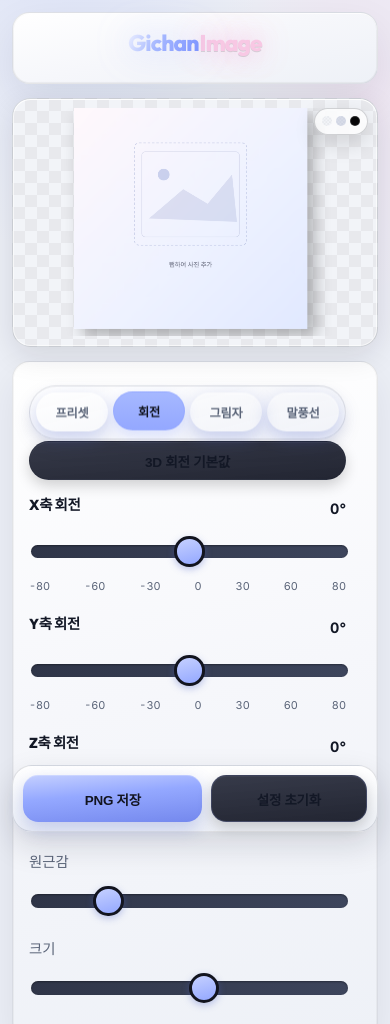
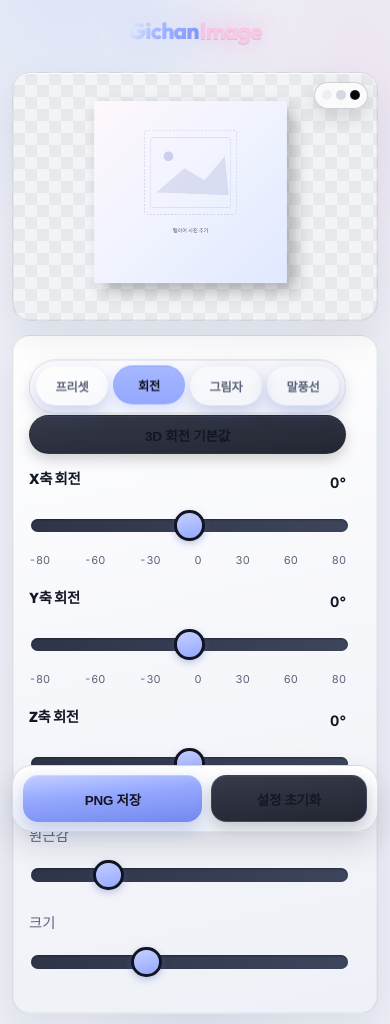
Before and after one commit to baggychani/3DRotator, a plain HTML site: page web/index.html in a window 390 px wide. Shown: the top 1024 px of the page. Drawn offline with Linux system fonts and the light colour scheme.

Commit message:
모바일 UI: 로고 패널 제거, 미리보기 카드 테마 정렬, 캔버스 여백·스케일
- 720px 이하 인트로 박스 투명화, 패널 패딩 덮어쓰기 순서 수정
- stage-card 크롬을 패널과 동일 라이트/다크, viewport는 투명
- 좁은 캔버스에서 fit 여백 확대, 기본 scale 56·말풍선 프리셋 52

Co-authored-by: Cursor <cursoragent@cursor.com>

```diff
--- a/web/index.html
+++ b/web/index.html
@@ -95,7 +95,7 @@
             <span class="tick-labels" aria-hidden="true"><span>-80</span><span>-60</span><span>-30</span><span>0</span><span>30</span><span>60</span><span>80</span></span>
           </label>
           <label>원근감 <input data-control="perspective" type="range" min="900" max="3200" value="1400" /></label>
-          <label>크기 <input data-control="scale" type="range" min="35" max="95" value="68" /></label>
+          <label>크기 <input data-control="scale" type="range" min="35" max="95" value="56" /></label>
         </details>
 
         <details class="control-group" data-mobile-panel="shadow" data-mobile-active="false">
--- a/web/modules/defaults.js
+++ b/web/modules/defaults.js
@@ -3,7 +3,7 @@ export const initialState = {
   rotateY: 0,
   rotateZ: 0,
   perspective: 1400,
-  scale: 68,
+  scale: 56,
   shadowEnabled: true,
   shadowAlpha: 28,
   shadowBlur: 26,
@@ -44,7 +44,7 @@ export const builtInPresets = [
       ...initialState,
       rotateX: 8,
       rotateY: -18,
-      scale: 64,
+      scale: 52,
       tailEnabled: true,
       tailWidth: 78,
       tailLength: 150,
--- a/web/modules/renderer.js
+++ b/web/modules/renderer.js
@@ -2,6 +2,7 @@ import { projectPoint3d, rotatePoint3d } from "./geometry.js";
 
 const BASE_CANVAS_WIDTH = 1080;
 const FIT_MARGIN = 96;
+const FIT_MARGIN_COMPACT = 132;
 const TAIL_HANDLE_RADIUS = 20;
 const TEXTURE_PADDING = 1;
 const TAIL_OVERLAP = 10;
@@ -198,10 +199,14 @@ function getContentBounds(canvas, scene, state) {
   );
 }
 
+function getFitMarginForCanvas(canvas) {
+  return canvas.width <= 1200 ? FIT_MARGIN_COMPACT : FIT_MARGIN;
+}
+
 function fitSceneToCanvas(canvas, scene, state) {
   const canvasCenter = { x: canvas.width / 2, y: canvas.height / 2 };
   const initialBounds = getContentBounds(canvas, scene, state);
-  const fitMargin = scaleValue(canvas, FIT_MARGIN);
+  const fitMargin = scaleValue(canvas, getFitMarginForCanvas(canvas));
   const fitScale = Math.min(
     1,
     (canvas.width - fitMargin * 2) / initialBounds.width,
--- a/web/styles/layout.css
+++ b/web/styles/layout.css
@@ -128,7 +128,7 @@
   }
 }
 
-/* 미리보기 영역: OS 다크/라이트와 무관하게 항상 라이트 스킴·밝은 크롬(그림자 확인용) */
+/* 미리보기 카드: 패널과 동일한 테마(라이트/다크). 실제 미리보기 배경색은 data-preview-theme + 우측 상단 버튼. */
 .stage-card {
   position: relative;
   display: flex;
@@ -139,15 +139,23 @@
   padding: 1rem;
   overflow: hidden;
   contain: layout paint;
-  color-scheme: light;
-  forced-color-adjust: none;
-  border: 1px solid rgba(20, 28, 48, 0.14);
+  border: 1px solid var(--line-soft);
   border-radius: 1.5rem;
-  background: linear-gradient(180deg, #ffffff 0%, #f3f4f8 100%);
+  background: linear-gradient(168deg, rgba(38, 42, 58, 0.94) 0%, rgba(24, 27, 38, 0.96) 48%, rgba(20, 22, 32, 0.97) 100%);
   box-shadow:
-    0 1px 0 rgba(255, 255, 255, 0.95) inset,
-    0 0.65rem 2.25rem rgba(15, 20, 40, 0.1),
-    0 0 0 1px rgba(255, 255, 255, 0.65) inset;
+    0 1px 0 rgba(255, 255, 255, 0.05) inset,
+    0 1.25rem 3.5rem rgba(0, 0, 0, 0.38),
+    0 0 0 1px rgba(0, 0, 0, 0.12) inset;
+}
+
+@media (prefers-color-scheme: light) {
+  .stage-card {
+    background: linear-gradient(168deg, #ffffff 0%, #f6f7fb 48%, #eef1f7 100%);
+    box-shadow:
+      0 1px 0 rgba(255, 255, 255, 0.9) inset,
+      0 1rem 2.5rem rgba(15, 22, 45, 0.08),
+      0 0 0 1px rgba(0, 0, 0, 0.04) inset;
+  }
 }
 
 .preview-theme-button {
@@ -260,6 +268,7 @@
   position: relative;
   overflow: hidden;
   border-radius: calc(1.5rem - 3px);
+  background: transparent;
 }
 
 .stage-card__viewport canvas {
--- a/web/styles/responsive.css
+++ b/web/styles/responsive.css
@@ -46,11 +46,11 @@
     min-height: auto;
     padding: 0.55rem 0.65rem 0.65rem;
     border-radius: 1.15rem;
-    border-color: rgba(20, 28, 48, 0.14);
+    border: 1px solid var(--line-soft);
     box-shadow:
-      0 1px 0 rgba(255, 255, 255, 0.95) inset,
-      0 0.55rem 1.85rem rgba(15, 20, 40, 0.11),
-      0 0 0 1px rgba(255, 255, 255, 0.65) inset;
+      0 1px 0 rgba(255, 255, 255, 0.05) inset,
+      0 1rem 2.5rem rgba(0, 0, 0, 0.38),
+      0 0 0 1px rgba(0, 0, 0, 0.12) inset;
   }
 
   .controls {
@@ -61,6 +61,14 @@
   .panel {
     padding: 1rem;
     border-radius: 1.1rem;
+  }
+
+  .left-rail .panel.intro {
+    border: none;
+    border-radius: 0;
+    background: transparent;
+    box-shadow: none;
+    padding: 0.35rem 0 0.15rem;
   }
 
   .brand-wordmark {
@@ -256,6 +264,13 @@
     background: linear-gradient(180deg, #ffffff, #eef1f7);
     box-shadow: 0 0.85rem 2rem rgba(15, 22, 45, 0.14);
   }
+
+  .stage-card {
+    box-shadow:
+      0 1px 0 rgba(255, 255, 255, 0.9) inset,
+      0 1rem 2.5rem rgba(15, 22, 45, 0.08),
+      0 0 0 1px rgba(0, 0, 0, 0.04) inset;
+  }
 }
 
 @media (pointer: coarse) {
```
